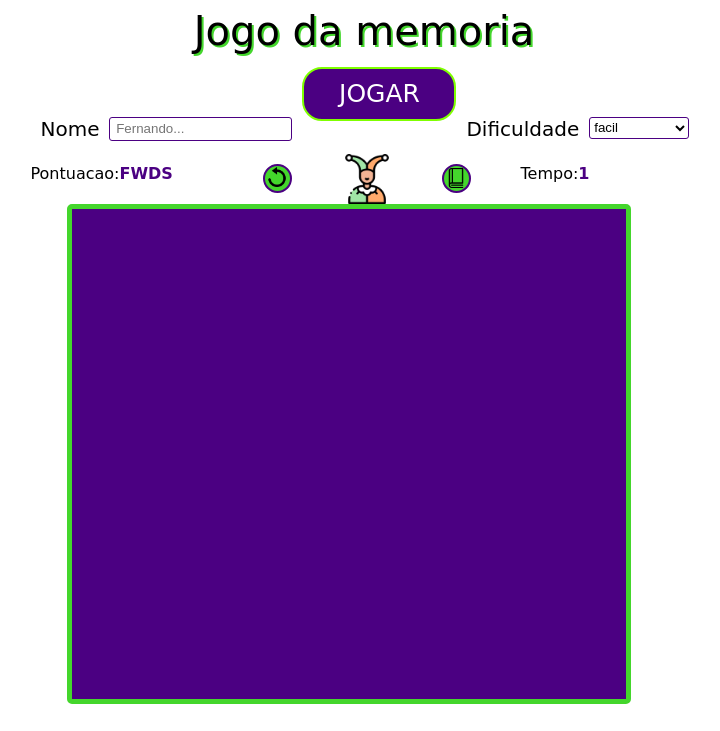
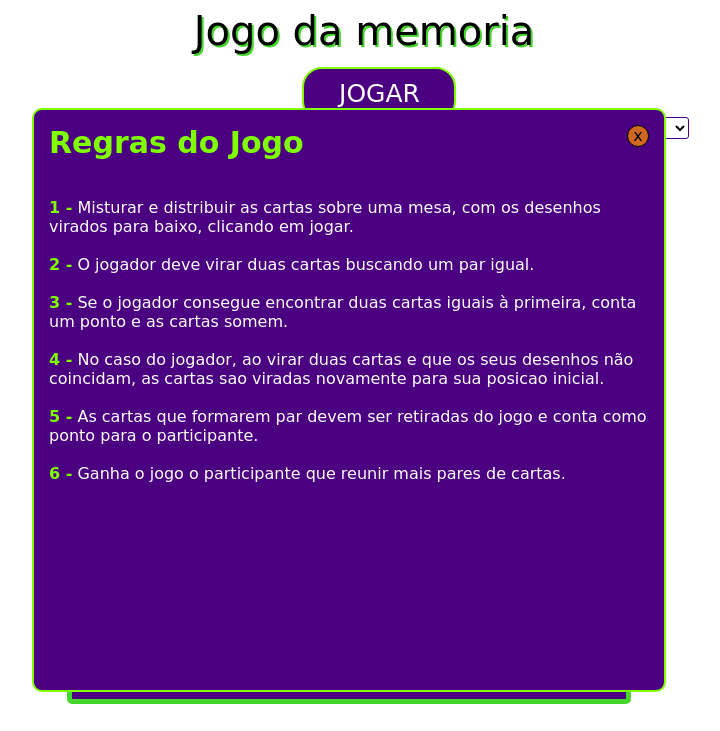
Before and after one commit to denison3965/JOGO-DA-MEMORIAA, a plain HTML site: page index.html in a window 1280 px wide. Both pictures are taken after a click on the element 747 px from the left and 178 px from the top of the page. Shown: the top 731 px of the page, without its empty margins (291-1011 px from the left). Drawn offline with Linux system fonts and the light colour scheme.

Commit message:
regras do jogo

```diff
--- a/assets/js/script.js
+++ b/assets/js/script.js
@@ -415,7 +415,7 @@ let hh = 0;
 let mm = 0;
 let ss = 0;
 
-let tempo = 1; // 1 segundo em milesimos
+let tempo = 1000; // 1 segundo em milesimos
 let cron;
 
 function start() {
@@ -505,3 +505,11 @@ function atualizaRanking () {
     });
 
 }
+
+function abrirPopUp() {
+    document.getElementById("popup").style.display = 'block';
+}
+
+function fecharPopUp () {
+    document.getElementById("popup").style.display = 'none';
+}
--- a/index.html
+++ b/index.html
@@ -9,6 +9,29 @@
     <script type="text/javascript" src="assets/js/script.js"></script>
 </head>
 <body>
+    <div class="popup" id="popup">
+        <div class="popup_int">
+            <div class="fechar_popup">
+                <div class="titulo_regras_do_jogo"><strong>Regras do Jogo</strong></div>
+                <div class="btn_fechar_popup" onclick="fecharPopUp()">x</div>
+            </div>
+            <div class="conteudo_popup">
+                <br><br><strong style="color: chartreuse;">1 -</strong> Misturar e distribuir as cartas sobre uma mesa, com os desenhos virados para baixo, clicando em jogar.<br><br>
+
+                <strong style="color: chartreuse;">2 -</strong> O jogador deve virar duas cartas buscando um par igual.<br><br>
+
+                <strong style="color: chartreuse;">3 -</strong> Se o jogador consegue encontrar duas cartas iguais à primeira, conta um ponto e as cartas somem.<br><br>
+
+                <strong style="color: chartreuse;">4 -</strong> No caso do jogador, ao virar duas cartas e que os seus desenhos não coincidam, as cartas sao viradas novamente para sua posicao inicial.<br><br>
+
+                <strong style="color: chartreuse;">5 -</strong> As cartas que formarem par devem ser retiradas do jogo e conta como ponto para o participante.<br><br>
+
+                <strong style="color: chartreuse;">6 -</strong> Ganha o jogo o participante que reunir mais pares de cartas.<br><br>
+
+            </div>
+        </div>
+
+    </div>
     <div class="container">
         <header>
             <div class="header_right">
@@ -51,7 +74,7 @@
                     <div class="campo_btns">
                         <div class="btn_reset" onclick=" reset()"><img src="assets/img/refrescar.png" width="20px" height="20px" /></div>
                         <img src="assets/img/palhaco.png" width="50px" height="50px"/>
-                        <div class="btn_intrucao"><img src="assets/img/livro.png" width="20px" height="20px" /></div>
+                        <div class="btn_intrucao" onclick="abrirPopUp()"><img src="assets/img/livro.png" width="20px" height="20px" /></div>
                     </div>
                     <div class="pontuacao">
                         <div>Tempo: </div>
--- a/style.css
+++ b/style.css
@@ -312,3 +312,43 @@ table, tr, td{
     transform: rotateY(180deg);
 
 }
+.popup {
+    position: fixed;
+    top: 0; bottom: 0;
+    left: 0; right: 0;
+    margin: auto;
+    width: 600px;
+    height:550px;
+    padding:15px;
+    border: solid 2px chartreuse;
+    background-color: indigo;
+    color: white;
+    border-radius: 10px;
+    display: none;
+}
+.popup_int{
+    display: flex;
+    flex-direction: column;
+}
+.fechar_popup{
+    display: flex;
+    justify-content: space-between;
+}
+.conteudo_popup{
+
+}
+.btn_fechar_popup{
+    height: 20px;
+    width: 20px;
+    background-color: chocolate;
+    color: black;
+    line-height: 20px;
+    text-align: center;
+    border:1px solid black;
+    border-radius: 15px;
+}
+.titulo_regras_do_jogo{
+    color: chartreuse;
+    font-size: 30px;
+
+}
```
